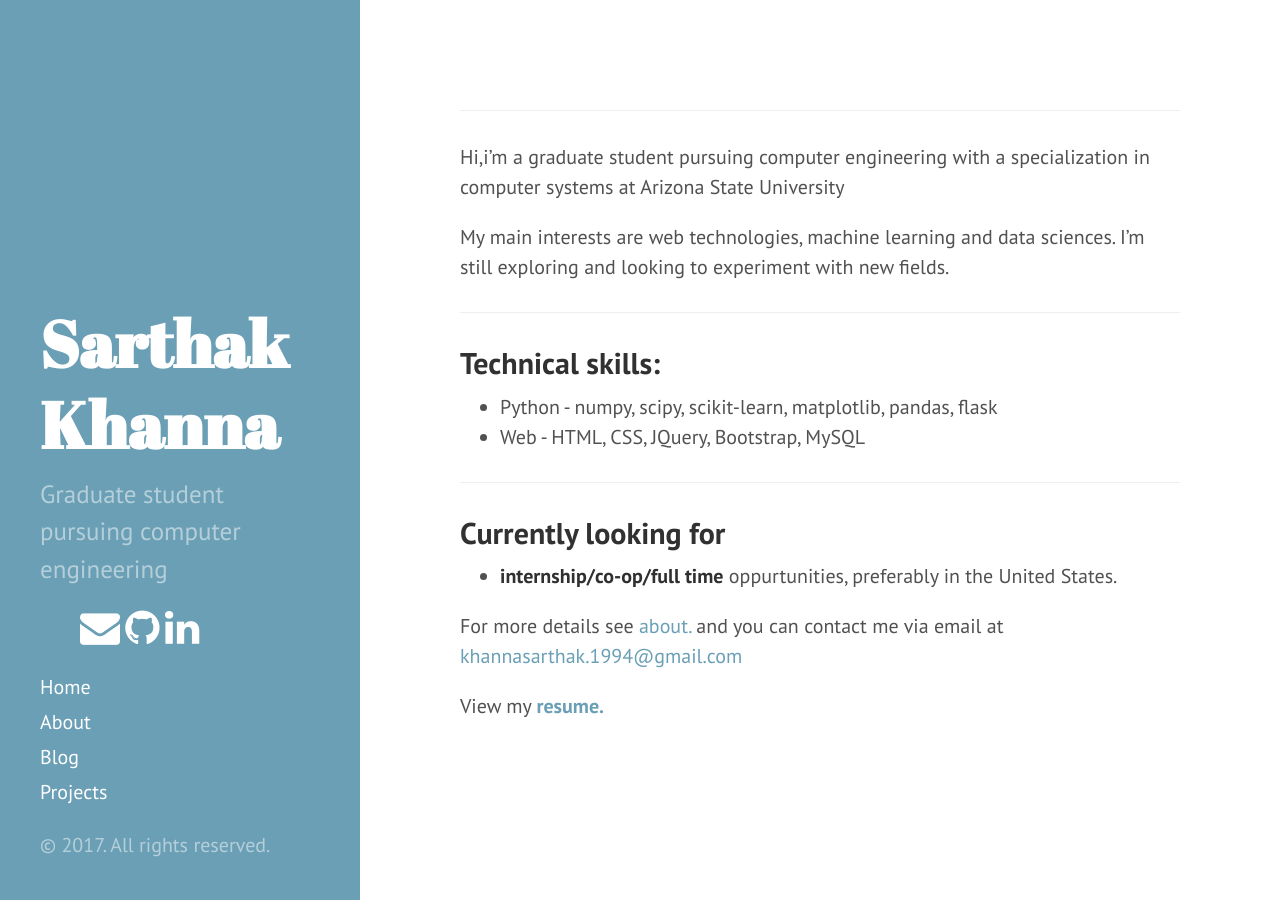
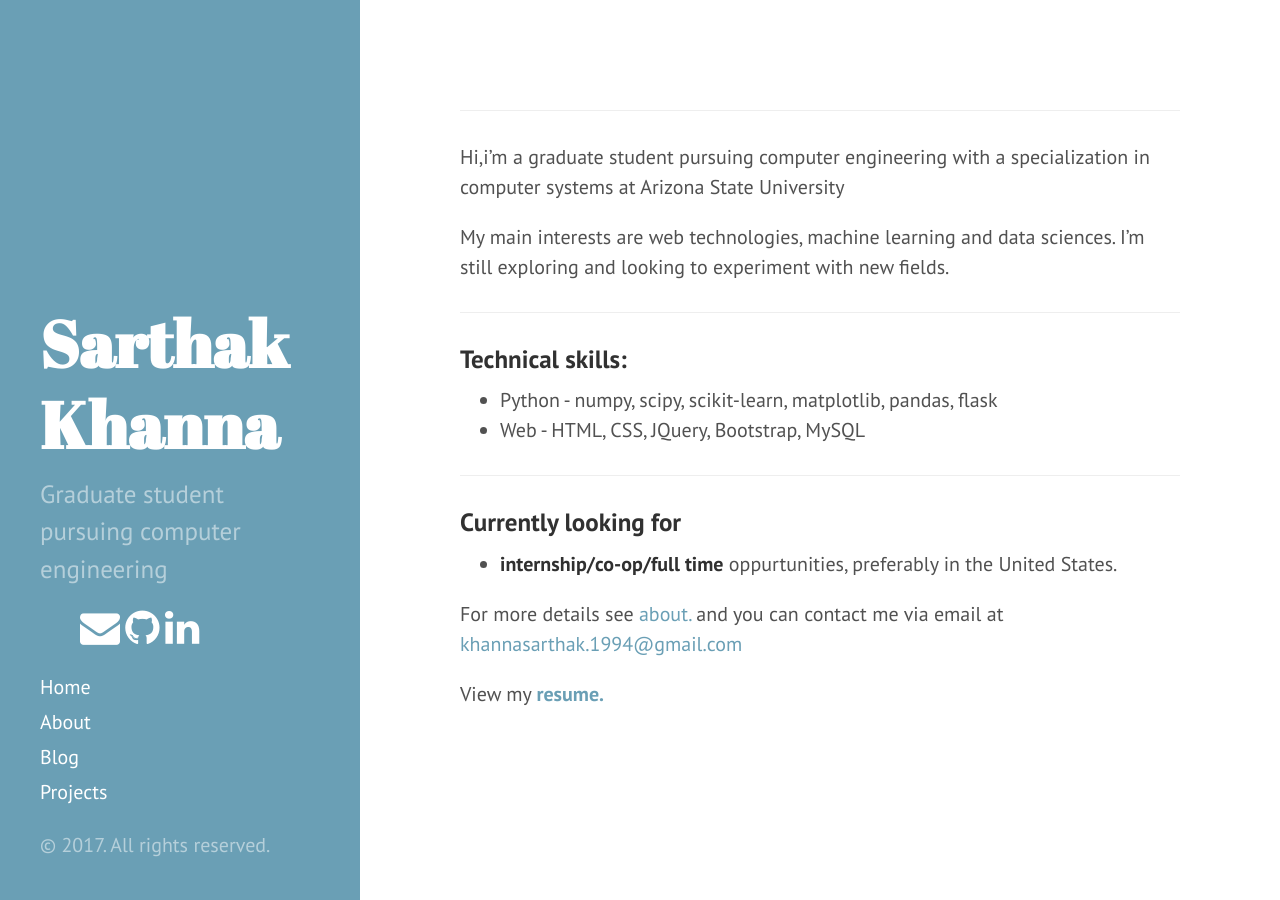
Before and after one commit to khannasarthak/khannasarthak.github.io, a Jekyll site: the page built from index.md, in a window 1280 px wide. Built offline with Jekyll 4.4.1, drawn with Linux system fonts in a browser that asks for light colours; nearby versions of some CDN libraries.

Commit message:
education
and experiences

```diff
--- a/index.md
+++ b/index.md
@@ -9,12 +9,12 @@ Hi,i'm a graduate student pursuing computer engineering with a specialization in
 My main interests are web technologies, machine learning and data sciences. I'm still exploring and looking to experiment with new fields.
 
 ---
-## Technical skills:
-+  Python - numpy, scipy, scikit-learn, matplotlib, pandas, flask
-+  Web  - HTML, CSS, JQuery, Bootstrap, MySQL
+### Technical skills:
+* Python - numpy, scipy, scikit-learn, matplotlib, pandas, flask
+* Web  - HTML, CSS, JQuery, Bootstrap, MySQL
 
 ---
-## Currently looking for
+### Currently looking for
 * **internship/co-op/full time** oppurtunities, preferably in the United States.
 
 
```
Also changed, not shown: about.md (+7 -0 lines).
